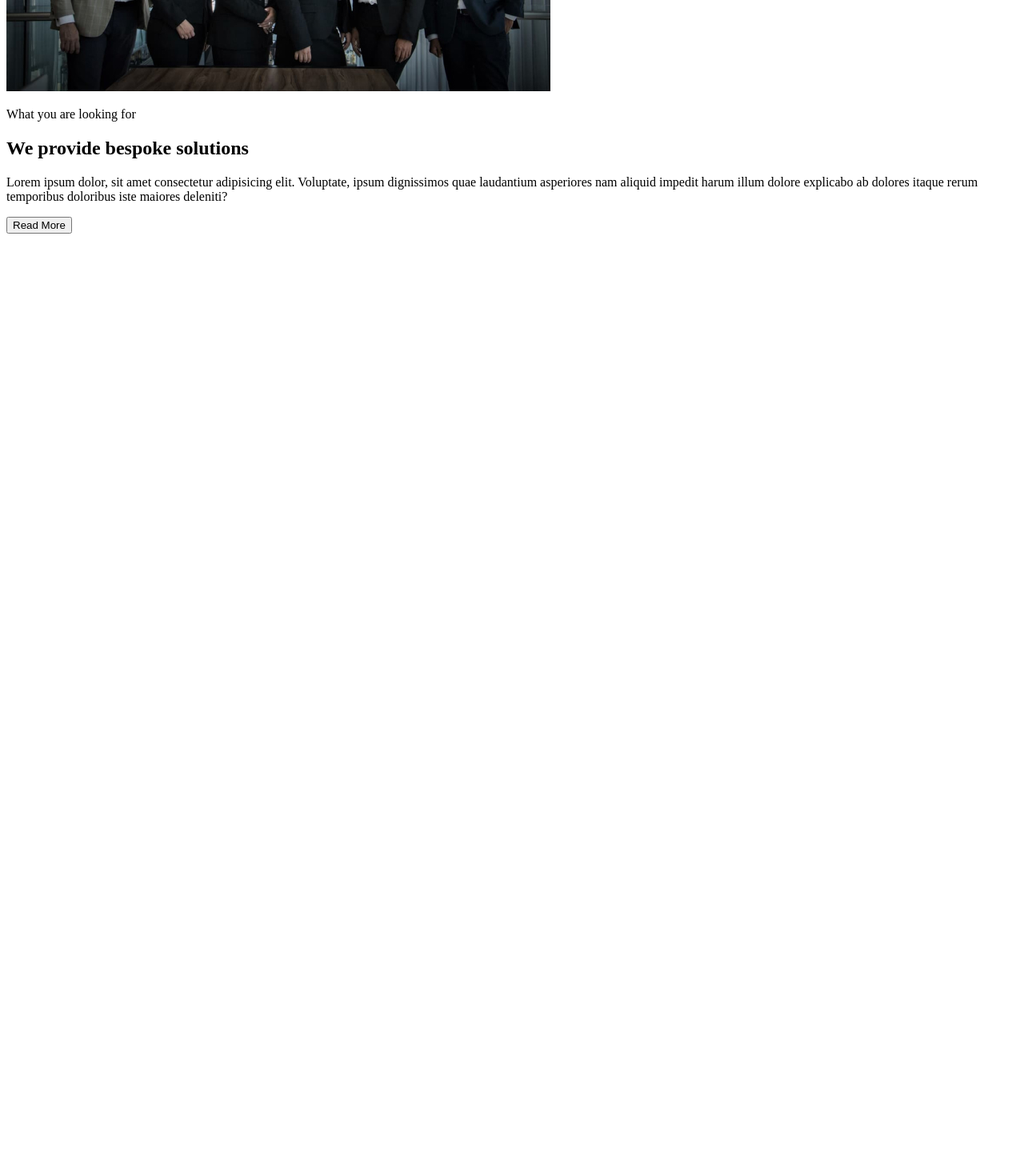
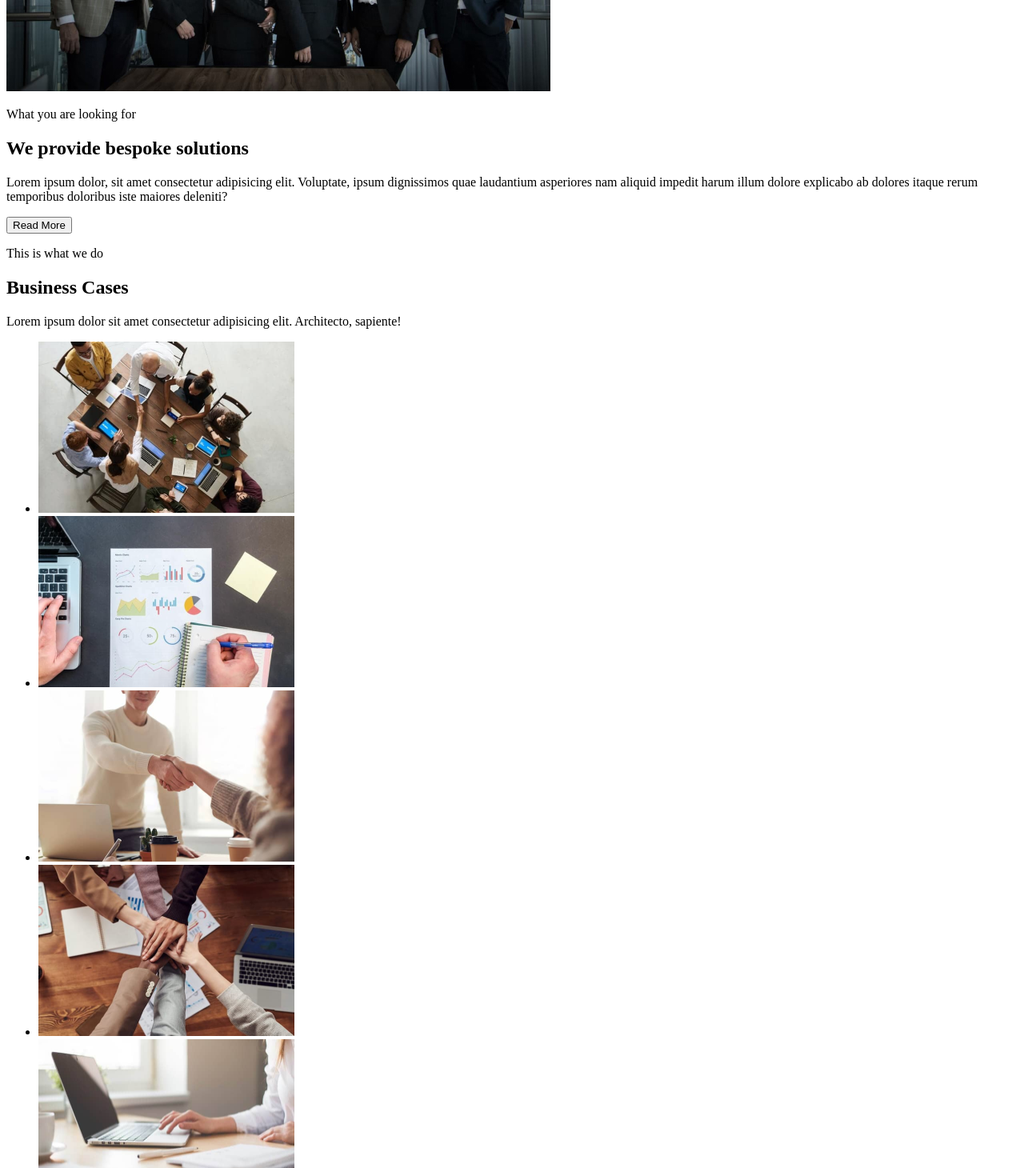
Before and after one commit to yukhymets/fson58-dreamteam, a plain HTML site: page index.html in a window 1280 px wide. Shown: the part 913-2373 px from the top of the page at 80% size. Before the commit the page ends 1213 px from the top, so only its background shows below. Drawn offline with Linux system fonts and the light colour scheme.

Commit message:
add cases

```diff
--- a/index.html
+++ b/index.html
@@ -10,8 +10,7 @@
     <!-- Хедер -->
     <header>
       <a href="./index.html"
-        ><img src="./images/logo/logo.svg" alt="logo" /><span>Finance</span
-        >Ledger</a
+        ><img src="./images/logo/logo.svg" alt="logo" /><span>Finance</span>Ledger</a
       >
       <nav>
         <ul>
@@ -38,30 +37,54 @@
         <ul>
           <li>
             <h3>Investmant Banking</h3>
-            <p>Lorem ipsum, dolor sit amet consectetur adipisicing elit. Consequatur, necessitatibus!</p>
+            <p>
+              Lorem ipsum, dolor sit amet consectetur adipisicing elit. Consequatur, necessitatibus!
+            </p>
           </li>
           <li>
             <h3>Portfolio Manager</h3>
-            <p>Lorem ipsum, dolor sit amet consectetur adipisicing elit. Consequatur, necessitatibus!</p>
+            <p>
+              Lorem ipsum, dolor sit amet consectetur adipisicing elit. Consequatur, necessitatibus!
+            </p>
           </li>
           <li>
             <h3>Tax & Custudio</h3>
-            <p>Lorem ipsum, dolor sit amet consectetur adipisicing elit. Consequatur, necessitatibus!</p>
+            <p>
+              Lorem ipsum, dolor sit amet consectetur adipisicing elit. Consequatur, necessitatibus!
+            </p>
           </li>
         </ul>
       </section>
 
       <!-- Solutions -->
       <section>
-        <img src="./images/solutions/solutions.jpg" alt="Team">
+        <img src="./images/solutions/solutions.jpg" alt="Team" />
         <p>What you are looking for</p>
         <h2>We provide bespoke solutions</h2>
-        <p>Lorem ipsum dolor, sit amet consectetur adipisicing elit. Voluptate, ipsum dignissimos quae laudantium asperiores nam
-        aliquid impedit harum illum dolore explicabo ab dolores itaque rerum temporibus doloribus iste maiores deleniti?</p>
+        <p>
+          Lorem ipsum dolor, sit amet consectetur adipisicing elit. Voluptate, ipsum dignissimos
+          quae laudantium asperiores nam aliquid impedit harum illum dolore explicabo ab dolores
+          itaque rerum temporibus doloribus iste maiores deleniti?
+        </p>
         <button type="button">Read More</button>
       </section>
+
+      <!-- Business cases -->
+      <section>
+        <p>This is what we do</p>
+        <h2>Business Cases</h2>
+        <p>Lorem ipsum dolor sit amet consectetur adipisicing elit. Architecto, sapiente!</p>
+        <ul>
+          <li><img src="./images/cases/cases1.png" alt="cases1" width="320" height="214" /></li>
+          <li><img src="./images/cases/cases2.png" alt="cases2" width="320" height="214" /></li>
+          <li><img src="./images/cases/cases3.png" alt="cases3" width="320" height="214" /></li>
+          <li><img src="./images/cases/cases4.png" alt="cases4" width="320" height="214" /></li>
+          <li><img src="./images/cases/cases5.png" alt="cases5" width="320" height="214" /></li>
+          <li><img src="./images/cases/cases6.png" alt="cases6" width="320" height="214" /></li>
+          <li><img src="./images/cases/cases7.png" alt="cases7" width="320" height="214" /></li>
+          <li><img src="./images/cases/cases8.png" alt="cases8" width="320" height="214" /></li>
+        </ul>
+      </section>
     </main>
-
-
   </body>
 </html>
```
Also changed, not shown: images/cases/cases1.png (added), images/cases/cases2.png (added), images/cases/cases3.png (added), images/cases/cases4.png (added), images/cases/cases5.png (added), images/cases/cases6.png (added), images/cases/cases7.png (added), images/cases/cases8.png (added).
